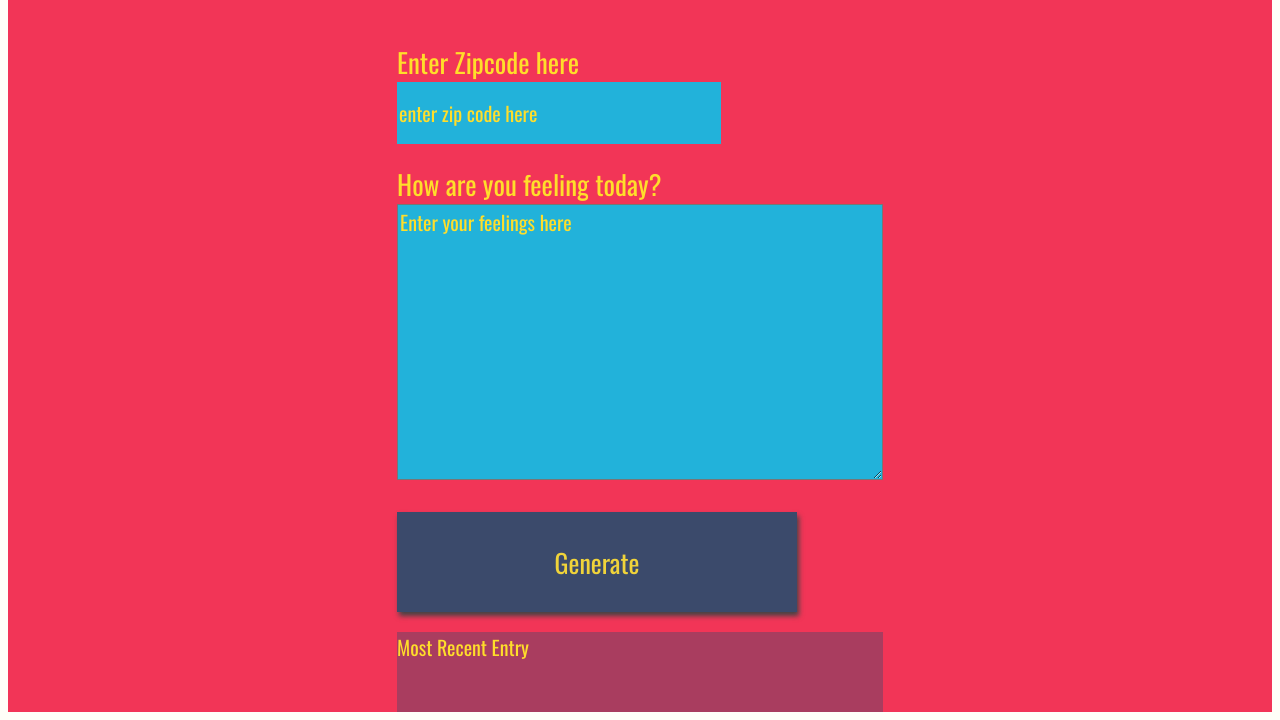
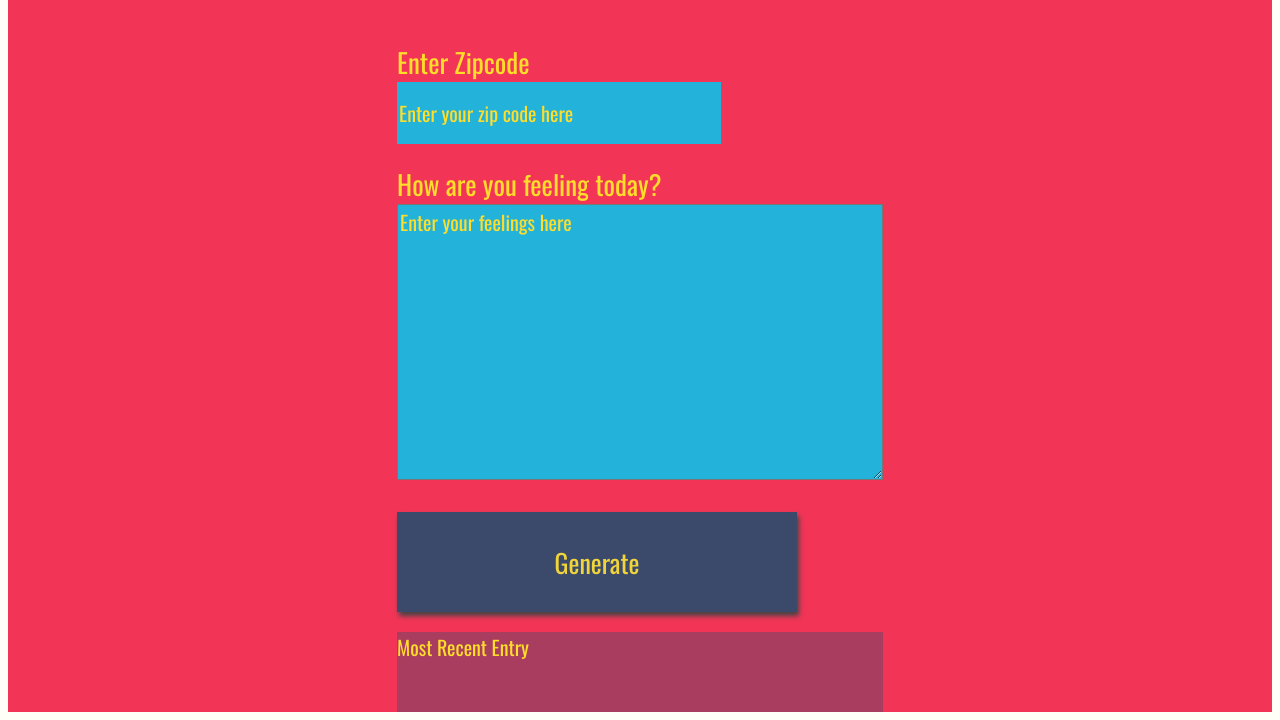
Before and after one commit to MhamedEl-shahawy/Udacity-Project-Weather-Journal-App, a plain HTML site: page www/index.html in a window 1280 px wide. Shown: the part 87-807 px from the top of the page. Drawn offline with nearby package versions, Linux system fonts and the light colour scheme; a web font is replaced by a local one.

Commit message:
Minor Wording Updates

```diff
--- a/www/index.html
+++ b/www/index.html
@@ -12,8 +12,8 @@
 				<h1>Weather Journal App</h1>
 			</div>
 			<div class="holder zip">
-				<label for="zip">Enter Zipcode here</label>
-				<input type="text" id="zip" placeholder="enter zip code here">
+				<label for="zip">Enter Zipcode</label>
+				<input type="text" id="zip" placeholder="Enter your zip code here">
 			</div>
 			<div class="holder feel">
 				<label for="feelings">How are you feeling today?</label>
```
